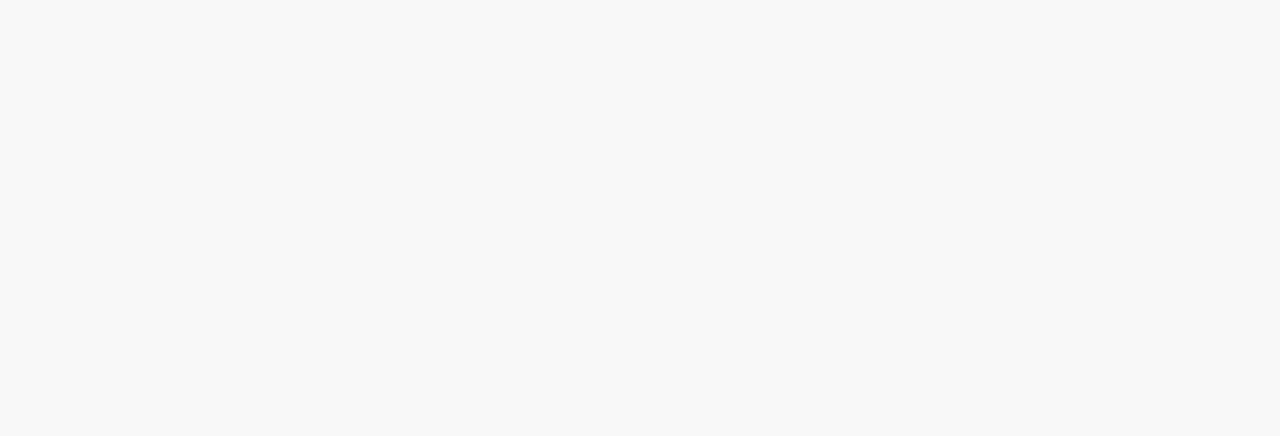
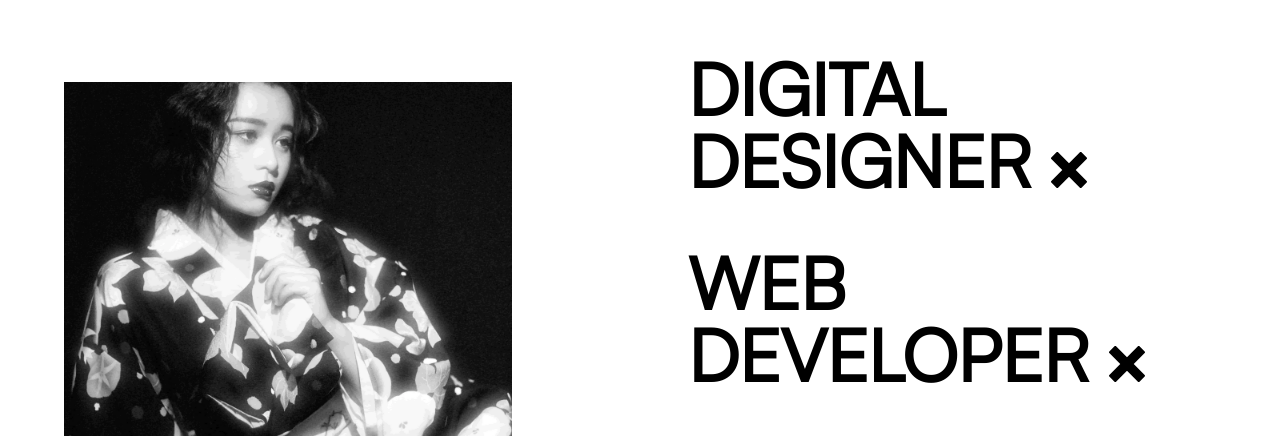
Before and after one commit to LuckyBaliyan/LB_Portfolio, a React (Vite) app: page / in a window 1280 px wide. Shown: the part 11564-12000 px from the top of the page. Before the commit the page ends 11375 px from the top, so only its background shows below. Built offline with nearby package versions, Linux system fonts and the light colour scheme.

Commit message:
ideas sections done as well

```diff
--- a/src/Global.css
+++ b/src/Global.css
@@ -501,3 +501,20 @@ body{
 .scale-transition:hover .scale-overlay{
   transform: scaleY(1)
 }
+
+/** Clipped idea **/
+.cmm{
+  transition: all 0.4s ease-in-out;
+}
+
+.cm:hover .cmm{
+  width: 100%;
+}
+
+.cn{
+  transition: all 0.4s ease-in-out;
+}
+
+.cm:hover .cn{
+  transform: rotate(90deg);
+}
--- a/src/components/sections/Ideas.jsx
+++ b/src/components/sections/Ideas.jsx
@@ -1,18 +1,23 @@
-import React,{useRef,useEffect} from 'react'
+import React, { useRef, useEffect } from 'react'
 import SlideUp from '../../animations/pageTransition/SlideUp';
 import { useGSAP } from '@gsap/react';
 import gsap from 'gsap';
 import { ScrollTrigger } from 'gsap/all';
+import { ImCross } from "react-icons/im";
 
 gsap.registerPlugin(ScrollTrigger);
 
 const Ideas = () => {
   const wordRef = useRef(null);
   const imageRef = useRef(null);
-    const containerRef = useRef(null);
+  const containerRef = useRef([]);
   const rightRef = useRef(null);
 
-    //bhai always use it ....
+  // new refs for the hover-reveal section
+  const clipImagesRef = useRef([]);
+  const headingsRef = useRef([]);
+  const activeIndex = useRef(0); // track active image
+
   useEffect(() => {
     const handleLoad = () => {
       ScrollTrigger.refresh();
@@ -27,28 +32,28 @@ const Ideas = () => {
     };
   }, []);
 
-    useGSAP(()=>{
-       gsap.to(wordRef.current,{
-        x:800,
-        ease:'power3.inOut',
-        scrollTrigger:{
-            trigger:wordRef.current,
-            start:'top bottom',
-            end:'bottom top',
-            scrub:true,
+  useGSAP(() => {
+    gsap.to(wordRef.current, {
+      x: 800,
+      ease: 'power3.inOut',
+      scrollTrigger: {
+        trigger: wordRef.current,
+        start: 'top bottom',
+        end: 'bottom top',
+        scrub: true,
       }
     });
 
-       gsap.set(imageRef.current,{clipPath:'polygon(0 0, 100% 0, 100% 0, 0 0)',scale:1.2})
+    gsap.set(imageRef.current, { clipPath: 'polygon(0 0, 100% 0, 100% 0, 0 0)', scale: 1.2 })
 
-        gsap.to(imageRef.current,{
-            clipPath:"polygon(0 0, 100% 0, 100% 100%, 0 100%)",
-            scale:1,
-            ease:'power3.inOut',
-            duration:0.1,
-            scrollTrigger:{
-                trigger:imageRef.current,
-                start:'top bottom',
+    gsap.to(imageRef.current, {
+      clipPath: "polygon(0 0, 100% 0, 100% 100%, 0 100%)",
+      scale: 1,
+      ease: 'power3.inOut',
+      duration: 0.1,
+      scrollTrigger: {
+        trigger: imageRef.current,
+        start: 'top bottom',
         end: "bottom +=1000",
         scrub: 5,
         toggleActions: "play none none none",
@@ -57,19 +62,79 @@ const Ideas = () => {
     });
 
     gsap.matchMedia().add("(max-width: 768px)", () => {
-        gsap.to(rightRef.current,{
-            x:0,
-            ease:'power3.inOut',
-            scrollTrigger:{
-                trigger:rightRef.current,
-                start:'top bottom',
-                end:'bottom top',
-                scrub:true,
+      gsap.to(rightRef.current, {
+        x: 0,
+        ease: 'power3.inOut',
+        scrollTrigger: {
+          trigger: rightRef.current,
+          start: 'top bottom',
+          end: 'bottom top',
+          scrub: true,
         }
       })
     });
 
-    },[])
+    gsap.fromTo(containerRef.current,
+      { yPercent: 100 },
+      {
+        yPercent: 0,
+        ease: "power3.out",
+        duration: 1,
+        stagger: 0.15,
+        scrollTrigger: {
+          trigger: containerRef.current[0],
+          start: "top 90%",
+          toggleActions: "play none none none",
+          once: true,
+        }
+      }
+    );
+
+
+    // Initialize all images as clipped
+    clipImagesRef.current.forEach((img, i) => {
+      gsap.set(img, { clipPath: "polygon(0 0, 100% 0, 100% 0, 0 0)", scale: 1.2 });
+    });
+
+    // Hover / leave logic
+    headingsRef.current.forEach((heading, i) => {
+      heading.addEventListener("mouseenter", () => {
+        clipImagesRef.current.forEach((img, j) => {
+          if (j === i) {
+            // Reveal hovered image
+            gsap.fromTo(img,{clipPath: "polygon(0 0, 100% 0, 100% 0, 0 0)",}, {
+              clipPath: "polygon(0 0, 100% 0, 100% 100%, 0 100%)",
+              scale: 1,
+              duration: 0.8,
+              ease: "power3.inOut"
+            });
+          } else {
+            // Hide others smoothly
+            gsap.to(img, {
+              clipPath: "polygon(0 0, 100% 0, 100% 0, 0 0)",
+              scale: 1.2,
+              duration: 0.8,
+              ease: "power3.inOut"
+            });
+          }
+        });
+      });
+
+      heading.addEventListener("mouseleave", () => {
+        // On leave, return all images to initial state (clipped)
+        clipImagesRef.current.forEach((img, j) => {
+          gsap.to(img, {
+            clipPath: "polygon(0 0, 100% 0, 100% 0, 0 0)",
+            scale: 1.2,
+            duration: 0.8,
+            ease: "power3.inOut"
+          });
+        });
+      });
+    });
+
+
+  }, [])
 
   return (
     <div className='py-32 bg-white rounded-t-4xl'>
@@ -77,10 +142,58 @@ const Ideas = () => {
         <h4>(Ideas &nbsp;</h4>
         <h4 ref={wordRef}>in Motion)</h4>
       </div>
-        <div ref={containerRef} className='w-full relative overflow-hidden h-screen mt-6'>
-            <img ref={imageRef} src="images/idea3.webp" alt="" className='w-full h-full'/>
+      <div className='w-full relative overflow-hidden h-screen mt-6'>
+        <img ref={imageRef} src="images/idea3.webp" alt="" className='w-full h-full' />
       </div>
       <h4 ref={rightRef} className='md:hidden translate-x-[100%]'>in Motion)</h4>
+      <div className='lg:ml-auto w-fit px-4 mt-6'>
+        {
+          [
+            "Ideas in Motion is where creativity meets execution — turning abstract concepts into living, breathing experiences.I bring",
+            "ideas to life through smooth interactions, thoughtful design, and purposeful animations that not only look good but feel right.",
+            "Every movement has intent, every detail has meaning, and together they transform static visions into dynamic realities."
+          ].map((line, i) => (
+            <div key={i} className='mask'>
+              <p ref={(el) => (containerRef.current[i] = el)} className='lg:whitespace-nowrap font-semibold text-xl md:text-2xl lg:text-xl'>
+                {line}
+              </p>
+            </div>
+          ))
+        }
+      </div>
+
+      {/* ✨ NEW HOVER-REVEAL SECTION */}
+      <div className="hidden lg:flex w-full h-screen justify-between px-16 items-center mt-32">
+        {/* LEFT IMAGES */}
+        <div className="relative w-[35vw] h-[37vw] overflow-hidden" style={{backgroundImage:`url(images/m1.webp)`,backgroundPosition:'center',
+            backgroundSize:'cover',backgroundRepeat:'no-repeat'
+        }}>
+          {["images/dig.webp", "images/p5.webp", "images/idea3.webp"].map((src, i) => (
+            <img
+              key={i}
+              ref={(el) => (clipImagesRef.current[i] = el)}
+              src={src}
+              alt=""
+              className="absolute inset-0 w-full h-full object-cover"
+            />
+          ))}
+        </div>
+
+        {/* RIGHT HEADINGS */}
+        <div className="w-1/2 flex flex-col justify-center gap-12 px-12">
+          {["Digital Designer", "Web Developer", "Brand Designer"].map((title, i) => (
+            <div
+              key={i}
+              ref={(el) => (headingsRef.current[i] = el)}
+              className="cursor-pointer group cm"
+            >
+              <h4 className="text-7xl font-[satoshi] inline-block tracking-normal font-bold">{title}&nbsp;
+                <ImCross className='cn inline-block text-4xl'/></h4>
+              <div className='bg-black w-0 h-[2px] cmm'></div>
+            </div>
+          ))}
+        </div>
+      </div>
     </div>
   )
 }
```
Also changed, not shown: public/images/dig.webp (renamed from public/images/98a67f04-4151-41a9-a535-4bd1ec1f350d.webp). Lines whose indentation alone changed are shown as unchanged.
